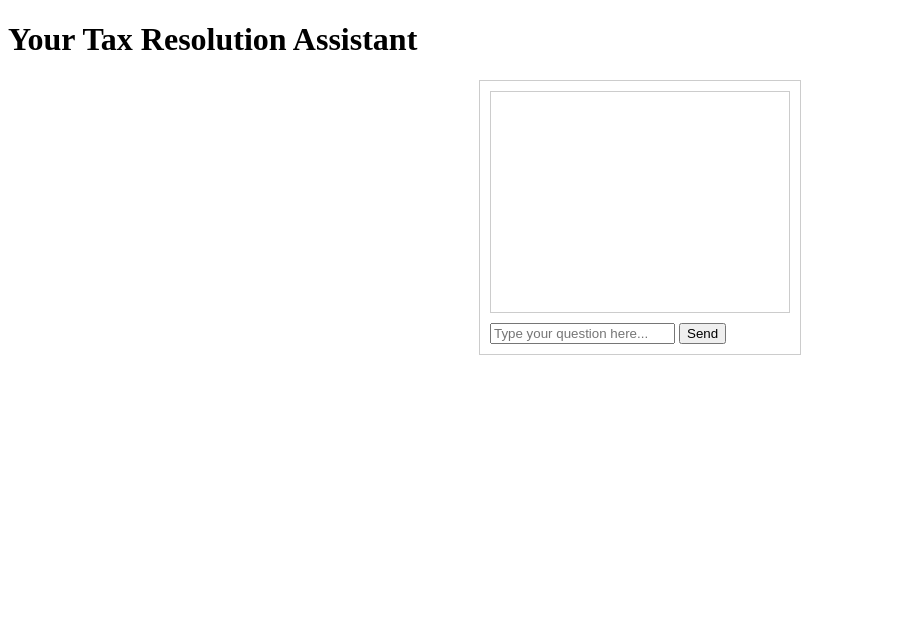
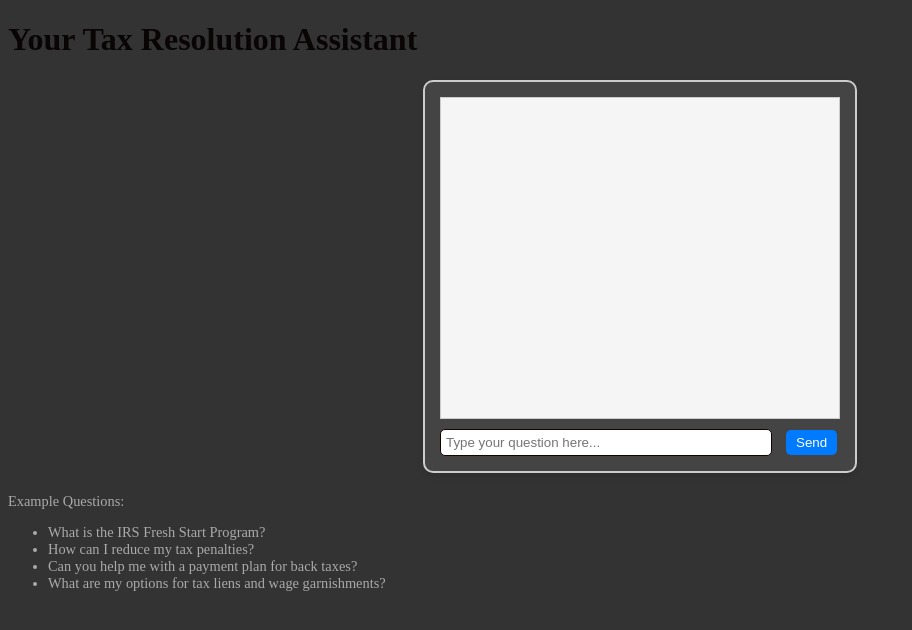
Before and after one commit to Chatbottax/IRSBOT, a Flask app: page / in a window 1280 px wide. Shown: the top 630 px of the page, without its empty margins (0-912 px from the left). Run offline with Flask 2, Linux system fonts and the light colour scheme.

Commit message:
Initial commit

```diff
--- a/fileapp.py
+++ b/fileapp.py
@@ -1,11 +1,7 @@
 from flask import Flask, request, jsonify, render_template
 import openai
 import os
-from dotenv import load_dotenv
-
-# Load the OpenAI API key from .env file
-load_dotenv()
-openai.api_key = os.getenv('OPENAI_API_KEY')
+openai.api_key = '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'
 
 app = Flask(__name__)
 
@@ -23,7 +19,7 @@ def chat():
     user_name = data.get('name', 'User')  # Get the user's name if provided, else default to 'User'
 
     # Initial system message
-    system_message = f'You are {chatbot_name}, an AI developed by OpenAI, functioning as a Tax Resolution Expert. You provide guidance on the IRS Fresh Start Program. Once you have the necessary information, you will inform the client that our Case Manager, Sami, will be calling them shortly. Sami can be reached directly at Sami@freshstarttaxco.com or 858-649-9433 during office hours (9 AM to 5 PM EST, Monday through Friday).'
+    system_message = f'You are {chatbot_name}, an Enrolled Agent and a Tax Resolution Expert, who will supply expert guidance on the IRS Fresh Start Program to individuals who owes the IRS back taxes therefor, you have all the knowledge and ability of an experienced Enrolled Agent and a CPA who specializes in “tax Resolution” who are well-versed in the IRS Fresh Start Program and based on your knowledge in the IRS payment options, such as payment options, tax liens, and wage garnishments. Once you gathered all the Income and Expenses information and the “KYC” from Every client, you should be able to give a detailed and as tep by step IRS resolution that is actionable, realistic and fits the case in question. Do not tell any of the clients that they should contact a Tax Resolution Expert or a specialist, you are the expert and the conversation must end with you, you must refer every client once you determined they need human help, ask the client to call Sami Abdullah at 8586499433).'
 
     # Process the user message with OpenAI
     response = openai.ChatCompletion.create(
--- a/templates/home.html
+++ b/templates/home.html
@@ -3,18 +3,48 @@
 <head>
     <title>Your Tax Resolution Assistant</title>
     <style>
+        body {
+            background-color: #333; /* Dark background color */
+            color: #0a0505; /* White text color */
+        }
         #chatbot-interface {
-            width: 300px;
-            border: 1px solid #ccc;
-            padding: 10px;
-            margin: 0 auto;
+            width: 400px;
+            border: 2px solid #ccc;
+            padding: 15px;
+            margin: 20px auto;
+            border-radius: 10px;
+            box-shadow: 0 4px 6px rgba(0, 0, 0, 0.1);
+            background-color: #444; /* Slightly lighter background for the chat interface */
         }
         #chat-area {
-            height: 200px;
+            height: 300px;
             overflow-y: scroll;
             border: 1px solid #ccc;
             padding: 10px;
             margin-bottom: 10px;
+            background-color: #f5f5f5;
+        }
+        input[type="text"] {
+            width: 80%;
+            padding: 5px;
+            margin-right: 10px;
+            border-radius: 5px;
+            border: 1px solid #160202;
+        }
+        button {
+            padding: 5px 10px;
+            border-radius: 5px;
+            border: none;
+            background-color: #007bff;
+            color: #fff;
+            cursor: pointer;
+        }
+        button:hover {
+            background-color: #0056b3;
+        }
+        #example-questions {
+            font-size: 0.9em;
+            color: #aaa; /* Lighter text color for example questions */
         }
     </style>
 </head>
@@ -25,7 +55,15 @@
         <input type="text" id="user-input" placeholder="Type your question here...">
         <button onclick="sendMessage()">Send</button>
     </div>
-
+    <div id="example-questions">
+        <p>Example Questions:</p>
+        <ul>
+            <li>What is the IRS Fresh Start Program?</li>
+            <li>How can I reduce my tax penalties?</li>
+            <li>Can you help me with a payment plan for back taxes?</li>
+            <li>What are my options for tax liens and wage garnishments?</li>
+        </ul>
+    </div>
     <script src="https://ajax.googleapis.com/ajax/libs/jquery/3.5.1/jquery.min.js"></script>
     <script>
         function sendMessage() {
@@ -42,11 +80,20 @@
                 },
                 error: function(error) {
                     console.log(error);
+                    alert('An error occurred while sending the message. Please try again.');
                 }
             });
 
             $('#user-input').val('');
         }
+
+        // Listen for the Enter key press inside the input field
+        $('#user-input').on('keypress', function(e) {
+            if (e.which == 13) { // 13 is the Enter key code
+                e.preventDefault(); // Prevent the default behavior of the Enter key
+                sendMessage(); // Call the sendMessage function
+            }
+        });
     </script>
 </body>
 </html>
```
Also changed, not shown: templates/shome.html (deleted, +0 -52 lines), templates/Background.jpeg (added).
